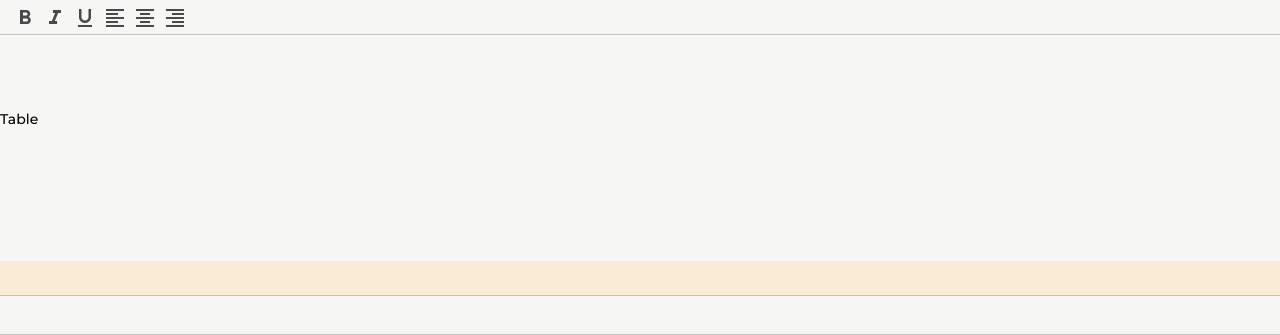
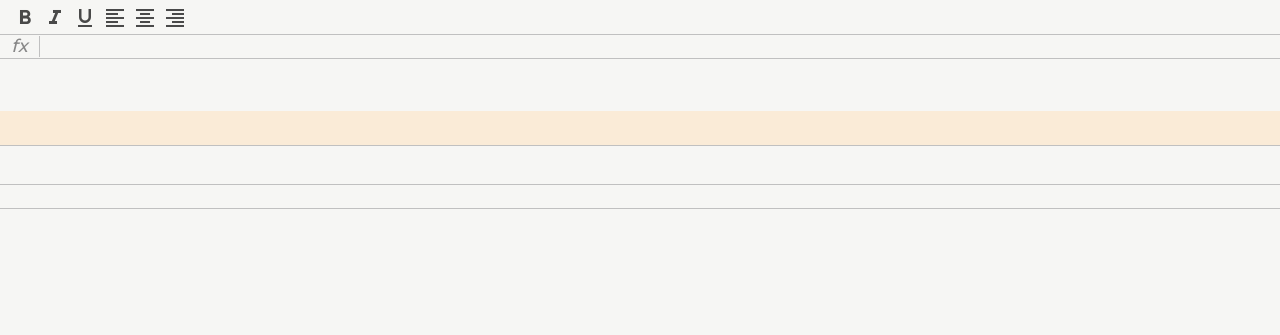
Before and after one commit to luxa4/js-excecl, a website built with webpack: page src/index.html in a window 1280 px wide. Shown: the part 39-374 px from the top of the page. Built offline with nearby package versions, Linux system fonts and the light colour scheme.

Commit message:
add verstka to formula

```diff
--- a/src/index.html
+++ b/src/index.html
@@ -62,7 +62,8 @@
             </div>
         </div>
         <div class="excel__formula">
-            Formula
+            <div class="info">fx</div>
+            <div class="input" contenteditable="true" spellcheck="false" ></div>
         </div>
         <div class="excel__table">
             Table
--- a/src/sass/_variables.sass
+++ b/src/sass/_variables.sass
@@ -1,4 +1,6 @@
 $header-height: 34px
 $toolbar-height: 40px
+$formula-height: 24px
 
 $border-color: #c0c0c0
+$info-cell-width: 40px
--- a/src/sass/formula.sass
+++ b/src/sass/formula.sass
@@ -2,5 +2,27 @@
 @import "mixins"
 
 .excel__formula
-  width: 300px
-  height: 150px
+  position: absolute
+  top: $header-height + $toolbar-height
+  right: 0
+  left: 0
+  height: $formula-height
+  display: flex
+  align-items: center
+  justify-content: start
+  border-bottom: 1px solid $border-color
+
+  .info
+    font-size: 18px
+    font-style: italic
+    text-align: center
+    min-width: $info-cell-width
+    border-right: 1px solid $border-color
+
+  .input
+    padding: 4px
+    font-size: 12px
+    outline: none
+    width: 100%
+    height: 100%
+    color: #000
--- a/src/sass/index.sass
+++ b/src/sass/index.sass
@@ -19,3 +19,4 @@ body
 
 .excel
   position: relative
+  color: #888
```
